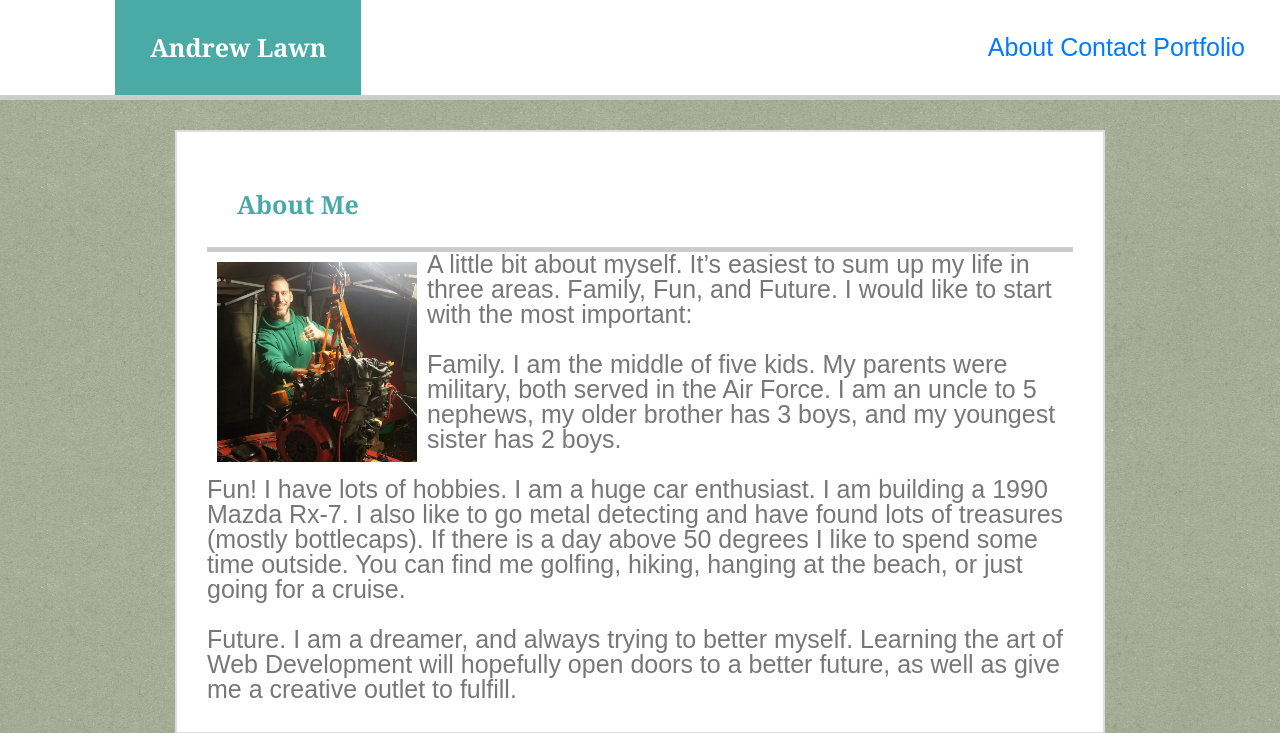
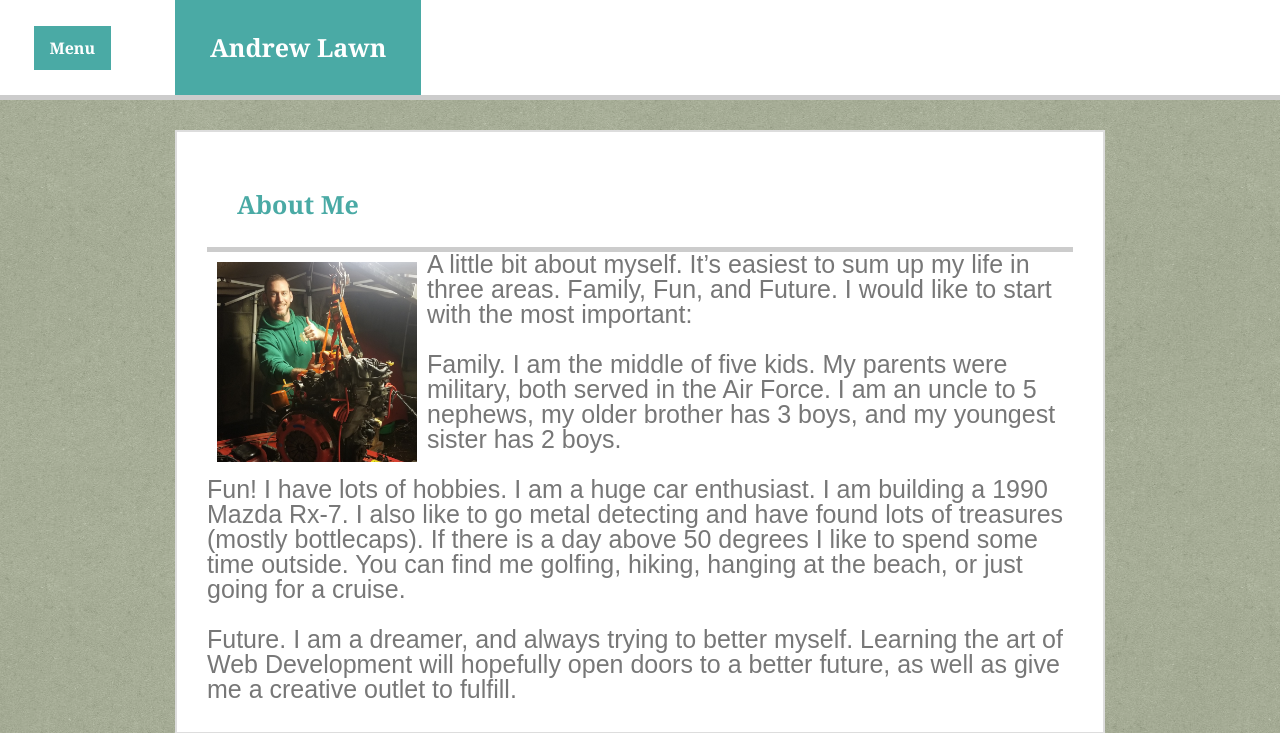
Before and after one commit to Lawna12/Basic-Portfolio, a PHP site: page / in a window 1280 px wide. Shown: the top 733 px of the page. Run offline with PHP 8.4, Linux system fonts and the light colour scheme.

Commit message:
header chanded to functioning navbar

```diff
--- a/assets/css/AllStyles2.css
+++ b/assets/css/AllStyles2.css
@@ -24,9 +24,84 @@ body {
     overflow: auto;
     color: #ffffff;
     background: #ffffff;
-    padding: 35px;
+    padding: 17.5px;
     border-bottom: #cccccc 5px solid;
 }
+
+/* Navbar container */
+.navbar {
+    overflow: hidden;
+    /* background-color: #333; */
+    font-family: Georgia, 'Times New Roman', Times, serif;
+  }
+
+  /* Links inside the navbar */
+  .navbar a {
+    float: left;
+    display: block;
+    /* font-size: 16px; */
+    color: white;
+    text-align: center;
+    padding: 14px 16px;
+    text-decoration: none;
+  }
+
+  /* The dropdown container */
+  .dropdown {
+    float: left;
+    overflow: hidden;
+  }
+
+  /* Dropdown button */
+  .dropdown .dropbtn {
+    font-size: 16px;
+    font-weight: bold;
+    border: none;
+    outline: none;
+    color: white;
+    padding: 14px 16px;
+    /* background-color: inherit; */
+    font-family: inherit; /* Important for vertical align on mobile phones */
+    margin: 0; /* Important for vertical align on mobile phones */
+    /* margin-left: 420px; */
+}
+
+  /* Add a red background color to navbar links on hover */
+  .navbar a:hover, .dropdown:hover .dropbtn {
+    background-color: #555555;
+    color: whitesmoke;
+  }
+
+  /* Dropdown content (hidden by default) */
+  .dropdown-content {
+    display: none;
+    position: absolute;
+    background-color: #f9f9f9;
+    max-width: 200px;
+    box-shadow: 0px 8px 16px 0px rgba(0,0,0,0.2);
+    z-index: 1;
+  }
+
+  /* Links inside the dropdown */
+  .dropdown-content a {
+    float: none;
+    color: black;
+    padding: 12px 16px;
+    text-decoration: none;
+    display: block;
+    text-align: left;
+  }
+
+  /* Add a grey background color to dropdown links on hover */
+  .dropdown-content a:hover {
+    background-color: #dddddd;
+    color: black;
+  }
+
+  /* Show the dropdown menu on hover */
+  .dropdown:hover .dropdown-content {
+    display: contents;
+  }
 
 h1 {
     font-weight: bold;
@@ -45,7 +120,7 @@ h1 {
     padding: 35px;
     text-align: center;
     top: 0px;
-    left: 115px;
+    left: 175px;
     color: #ffffff;
 }
 
@@ -71,7 +146,7 @@ h1 {
     text-align: right;
     top: 0;
 }
-a:hover {
+/* a:hover {
     background: salmon;
 }
 a:active {
@@ -79,7 +154,7 @@ a:active {
 }
 a:focus {
     background: yellow;
-}
+} */
 
    /*About*/
 
--- a/index.html
+++ b/index.html
@@ -12,14 +12,28 @@
 <body>
         <header id="main-head">
 
-                <div class="Buttons">
+                <div class="navbar" id="myNavbar">
+                    <a href="./index.html" id="fixed">Andrew Lawn</a>
+                    <div class="dropdown">
+                        <button class="dropbtn">Menu
+                            <i class="fa fa-caret-down"></i>
+                        </button>
+                        <div class="dropdown-content">
+                            <a href="./index.html">About</a>
+                            <a href="./contact.html">Contact</a>
+                            <a href="./portfolio.html">Portfolio</a>
+                        </div>
+                    </div>
+                </div>
+
+                <!-- <div class="Buttons">
                     <a href="./index.html" id="fixed">Andrew Lawn</a>
                     <nav>
                         <a href="./index.html">About</a>
                         <a href="./contact.html">Contact</a>
                         <a href="./portfolio.html">Portfolio</a>
                     </nav>
-                </div>
+                </div> -->
 
             </header>
 
```
Also changed, not shown: contact.html (+16 -2 lines), portfolio.html (+20 -2 lines).
